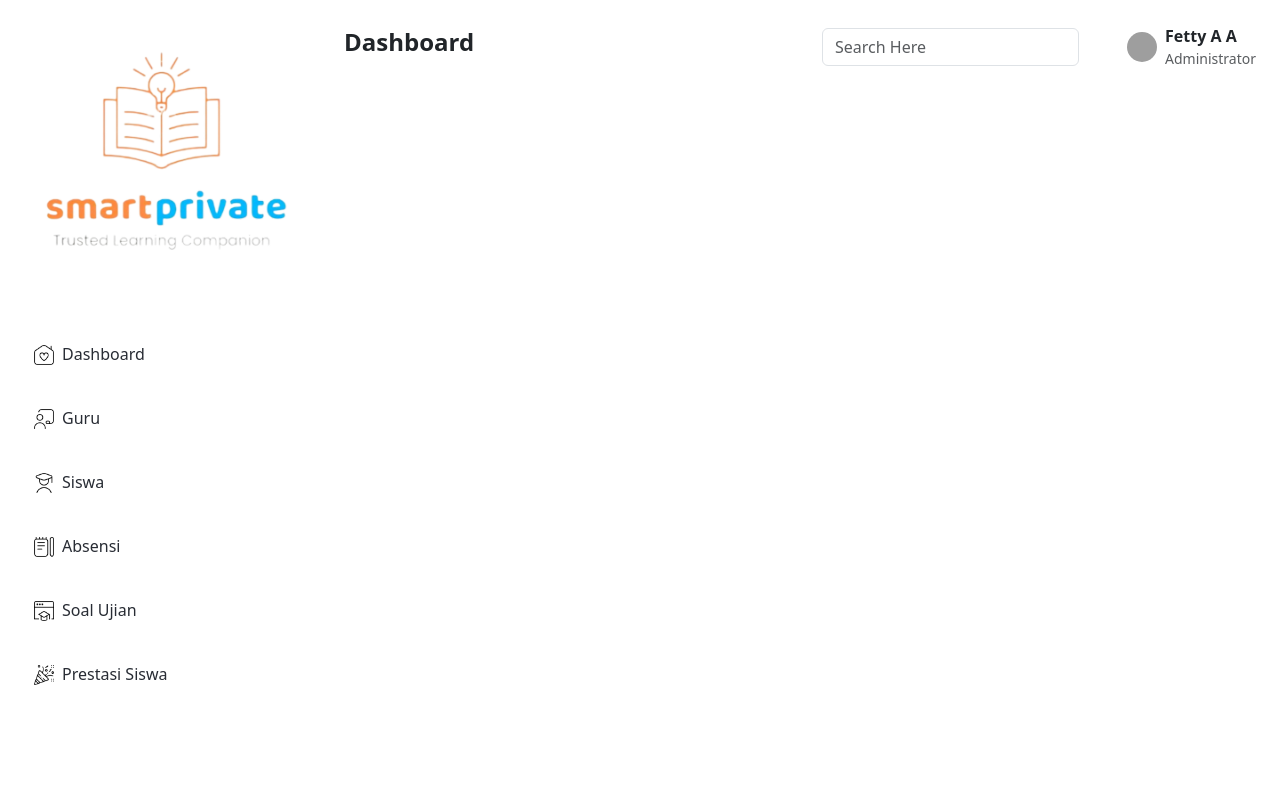
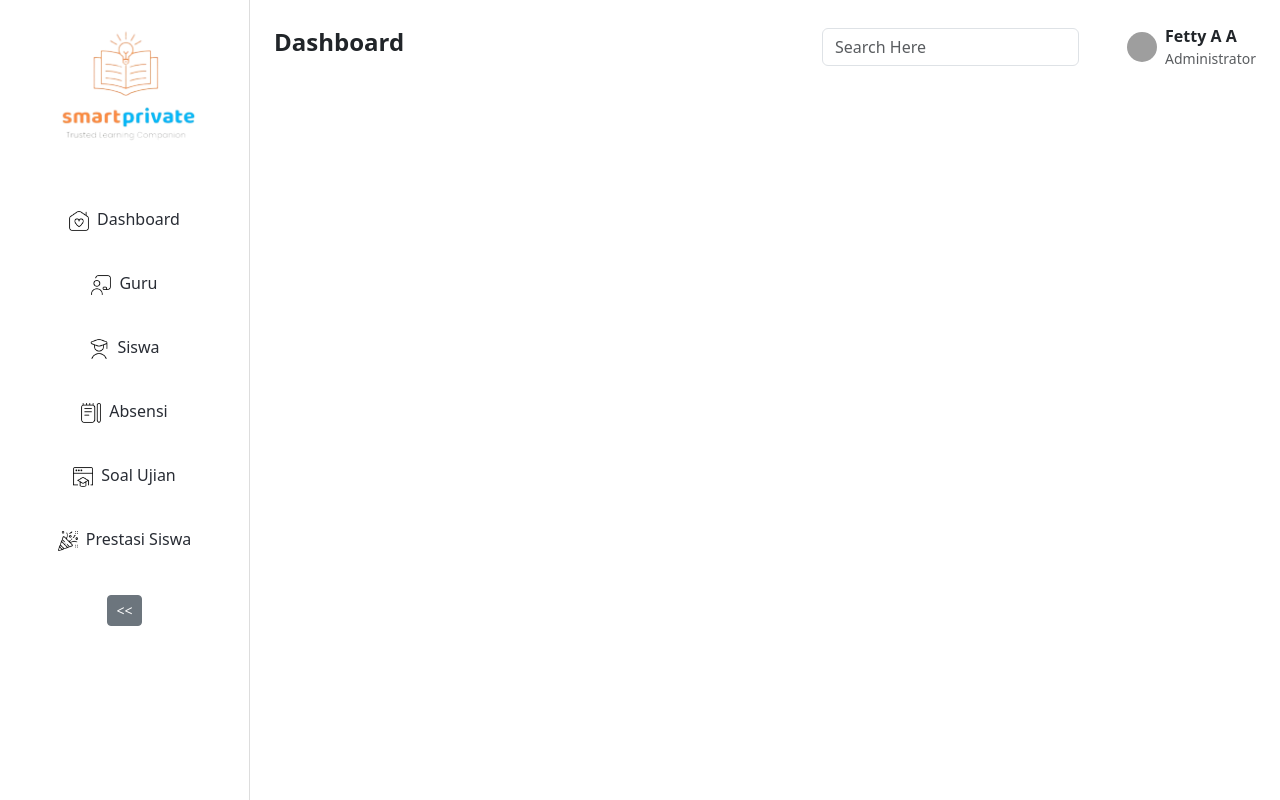
Before and after one commit to RansomBroker/smartpriv, a React (Create React App) app: page /office in a window 1280 px wide. Built offline with nearby package versions, Linux system fonts and the light colour scheme; grey boxes are pictures that could not be loaded.

Commit message:
Refactor AdminLayout to include Sidebar component and enhance Navbar styling

```diff
--- a/src/components/Navbar.js
+++ b/src/components/Navbar.js
@@ -1,8 +1,8 @@
-import { Image, Container, Row, Col, Card } from "react-bootstrap";
+import { Image } from "react-bootstrap";
 
 function Navbar() {
   return (
-    <div className="d-flex justify-content-between align-items-center mb-4">
+    <div className="d-flex justify-content-between align-items-center mb-4 p-4">
       <h2 className="h4 fw-bold">Dashboard</h2>
       <div className="d-flex align-items-center">
         <input
--- /dev/null
+++ b/src/components/Sidebar.js
@@ -0,0 +1,46 @@
+import React from "react";
+import { Image } from "react-bootstrap";
+import { NavLink } from "react-router-dom";
+
+const Sidebar = ({ logoSrc, navItems, className, onLinkClick, collapsed }) => {
+  return (
+    <div className={`p-3 ${className}`}>
+      <div className="d-flex align-items-center mb-4 justify-content-center">
+        <Image
+          src={logoSrc}
+          fluid
+          style={{
+            width: collapsed ? "40px" : "150px",
+            transition: "width 0.3s",
+          }}
+        />
+      </div>
+      <nav>
+        <ul className="nav flex-column">
+          {navItems.map((nav, index) => (
+            <li key={index} className="nav-item mb-3 text-center">
+              <NavLink
+                to={nav.to}
+                onClick={() => onLinkClick && onLinkClick()}
+                className={({ isActive }) =>
+                  isActive ? "nav-link active" : "nav-link"
+                }
+              >
+                <Image
+                  src={nav.image}
+                  className="me-2"
+                  height={20}
+                  width={20}
+                  alt={nav.text}
+                />
+                {!collapsed && <span>{nav.text}</span>}
+              </NavLink>
+            </li>
+          ))}
+        </ul>
+      </nav>
+    </div>
+  );
+};
+
+export default Sidebar;
--- a/src/views/Admin/AdminLayout.js
+++ b/src/views/Admin/AdminLayout.js
@@ -1,10 +1,11 @@
-import { useState } from "react";
-import { NavLink, Outlet } from "react-router-dom";
-import { Image, Container, Row, Col, Card } from "react-bootstrap";
+import React, { useState } from "react";
+import { Button } from "react-bootstrap";
+import { Outlet } from "react-router-dom";
 import Navbar from "../../components/Navbar";
+import Sidebar from "../../components/Sidebar";
 
 export function AdminLayout() {
-  const [NavList] = useState([
+  const [navItems] = useState([
     {
       to: "/office/dashboard",
       image: "/assets/images/dashboard.png",
@@ -29,45 +30,63 @@ export function AdminLayout() {
     },
   ]);
 
+  // Sidebar terbuka secara default
+  const [showSidebar, setShowSidebar] = useState(true);
+  // Sidebar dalam keadaan expanded secara default
+  const [collapsed, setCollapsed] = useState(false);
+
+  const toggleSidebar = () => {
+    setShowSidebar(!showSidebar);
+  };
+
+  const toggleCollapse = () => {
+    setCollapsed(!collapsed);
+  };
+
   return (
-    <Container fluid>
-      <Row>
-        {/* Sidebar */}
-        <Col md={3} className="bg-white p-4 min-vh-100">
-          <div className="d-flex align-items-center mb-4">
-            <Image src={`/assets/images/smart_private.png`} fluid />
+    <div className="d-flex" style={{ minHeight: "100vh" }}>
+      {showSidebar && (
+        <div
+          className="bg-white"
+          style={{
+            width: collapsed ? "70px" : "250px",
+            borderRight: "1px solid #ddd",
+            transition: "width 0.3s",
+          }}
+        >
+          <Sidebar
+            logoSrc="/assets/images/smart_private.png"
+            navItems={navItems}
+            onLinkClick={() => setShowSidebar(false)}
+            collapsed={collapsed}
+          />
+          <div className="text-center mb-2">
+            <Button
+              variant="secondary"
+              size="sm"
+              onClick={toggleCollapse}
+              style={{ padding: "0.25rem 0.5rem" }}
+            >
+              {collapsed ? ">>" : "<<"}
+            </Button>
           </div>
-          <nav>
-            <ul className="nav flex-column">
-              {NavList.map((nav, index) => (
-                <li key={index} className="nav-item mb-3">
-                  <NavLink
-                    to={nav.to}
-                    className={({ isActive }) =>
-                      isActive ? "nav-link active" : "nav-link"
-                    }
-                  >
-                    <Image
-                      src={nav.image}
-                      className="me-2"
-                      height={20}
-                      width={20}
-                      alt={nav.text}
-                    />
-                    {nav.text}
-                  </NavLink>
-                </li>
-              ))}
-            </ul>
-          </nav>
-        </Col>
+        </div>
+      )}
 
-        {/* Main Content */}
-        <Col md={9} className="p-4">
-          <Navbar />
+      <div className="flex-grow-1">
+        <Navbar />
+        <div className="p-4">
+          {/* Tombol toggle untuk perangkat mobile */}
+          <Button
+            variant="primary"
+            onClick={toggleSidebar}
+            className="mb-3 d-md-none"
+          >
+            {showSidebar ? "Tutup Sidebar" : "Buka Sidebar"}
+          </Button>
           <Outlet />
-        </Col>
-      </Row>
-    </Container>
+        </div>
+      </div>
+    </div>
   );
 }
```
